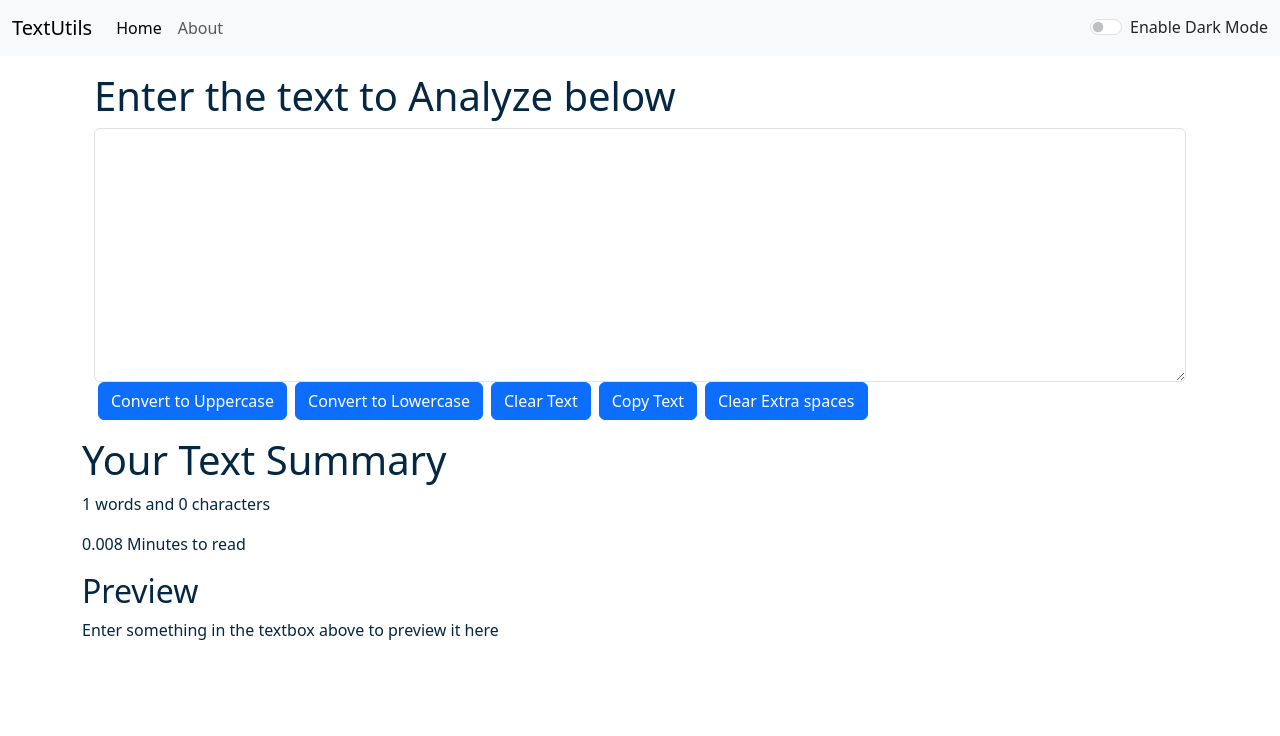
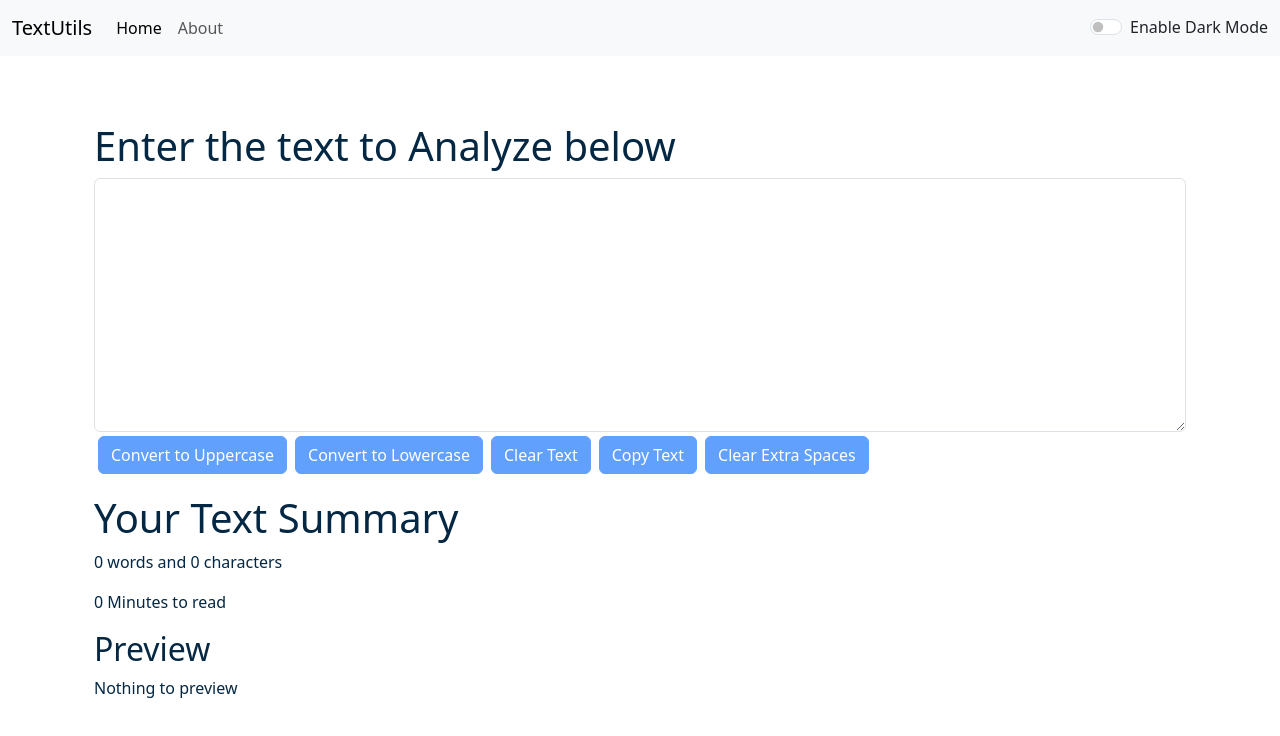
Before and after one commit to PAInPROCk/society_website, a React (Create React App) app: page / in a window 1280 px wide. Shown: the top 736 px of the page. Built offline with nearby package versions, Linux system fonts and the light colour scheme.

Commit message:
12-3-2025 2:30 CWH vid 18 C

```diff
--- a/src/App.js
+++ b/src/App.js
@@ -37,7 +37,7 @@ function App() {
         <Alert alert={alert} />
         <div className="container my-3">
           <Routes>
-            <Route exact path="/about" element={<About />} />
+            <Route exact path="/about" element={<About  mode={mode}/>} />
             <Route exact path="/" element={<TextForm showAlert={showAlert} heading="Enter the text to Analyze below" mode={mode} />} />
           </Routes>
         </div>
--- a/src/components/Alert.js
+++ b/src/components/Alert.js
@@ -8,11 +8,14 @@ function Alert(props) {
     };
 
     return (
-        props.alert && (  // ✅ Correct JSX return
+        <div style={{height: '50px'}}>
+        {props.alert && (  // ✅ Correct JSX return
             <div className={`alert alert-${props.alert.type} alert-dismissible fade show`} role="alert">
                 <strong>{capitalize(props.alert.type)}:</strong> {props.alert.msg}
             </div>
-        )
+
+        )}
+        </div>
     );
 }
 
--- a/src/components/Textform.js
+++ b/src/components/Textform.js
@@ -1,68 +1,71 @@
-import React, {useState} from 'react'
-import { useRef } from 'react';
-
-
+import React, { useState, useRef } from 'react';
 
 export default function MyBox(props) {
+  const [text, setText] = useState('');
   const textRef = useRef(null);
-  const Handleclick = ()=>{
-    // console.log("Uppercase was clicked" + text);
-    let newtext = text.toUpperCase();
-    setText(newtext)
-    props.showAlert("Converted to uppercase!", "success")
-  }
 
-  const Handlelowclick =()=>{
-    let newtext = text.toLowerCase();
-    setText(newtext)
-    props.showAlert("Converted to lowercase!", "success")
-  }
+  const handleClickUpper = () => {
+    let newText = text.toUpperCase();
+    setText(newText);
+    props.showAlert("Converted to uppercase!", "success");
+  };
 
-  const handleonchange =(event) =>{
+  const handleClickLower = () => {
+    let newText = text.toLowerCase();
+    setText(newText);
+    props.showAlert("Converted to lowercase!", "success");
+  };
+
+  const handleOnChange = (event) => {
     setText(event.target.value);
-  }
+  };
 
   const handleCopy = () => {
     if (textRef.current) {
-        textRef.current.select(); // Select text
-        navigator.clipboard.writeText(textRef.current.value);
-        props.showAlert("Copied to Clipboard!", "success");
+      textRef.current.select(); // ✅ Select text inside textarea
+      navigator.clipboard.writeText(textRef.current.value); // ✅ Copy to clipboard
+      document.getSelection().removeAllRanges(); // ✅ Deselect text
+      props.showAlert("Copied to Clipboard!", "success");
     }
   };
 
-  const handleClearClick =()=>{
-    let newText = ' ';
-    setText(newText)
-    props.showAlert("Cleared Text!", "success")
-  }
+  const handleClearClick = () => {
+    setText('');
+    props.showAlert("Cleared Text!", "success");
+  };
 
-  const handleExtraSpaces =() =>{
-    let newText = text.split(/[ ]+/);
-    setText(newText.join(" "))
-    props.showAlert("Cleared Extra Spaces!", "success")
-  }
+  const handleExtraSpaces = () => {
+    let newText = text.replace(/\s+/g, ' ').trim();
+    setText(newText);
+    props.showAlert("Cleared Extra Spaces!", "success");
+  };
 
-  const [text,setText] = useState('');
-  // setText()
   return (
     <>
-    <div className='container' style={{color : props.mode==='dark'?'white':'#042743'}}>
+      <div className='container' style={{ color: props.mode === 'dark' ? 'white' : '#042743' }}>
         <h1>{props.heading}</h1>
-          <textarea className="form-control" value={text} id="MyBox" onChange={handleonchange} style={{backgroundColor: props.mode==='dark'?'grey':'white', color : props.mode==='dark'?'white':'#042743'}} rows="10"></textarea>
-          <button className='btn btn-primary mx-1'onClick={Handleclick}>Convert to Uppercase</button>
-          <button className='btn btn-primary mx-1'onClick={Handlelowclick}>Convert to Lowercase</button>
-          <button className='btn btn-primary mx-1' onClick={handleClearClick}>Clear Text</button>
-          <button className='btn btn-primary mx-1' onClick={handleCopy}>Copy Text</button>
-          <button className='btn btn-primary mx-1' onClick={handleExtraSpaces}>Clear Extra spaces</button>
+        <textarea
+          ref={textRef} // ✅ Attach ref to textarea
+          className="form-control"
+          value={text}
+          onChange={handleOnChange}
+          style={{ backgroundColor: props.mode === 'dark' ? '#13466e' : 'white', color: props.mode === 'dark' ? 'white' : '#042743' }}
+          rows="10"
+        ></textarea>
+        <button disabled={text.length === 0} className='btn btn-primary mx-1 my-1' onClick={handleClickUpper}>Convert to Uppercase</button>
+        <button disabled={text.length === 0} className='btn btn-primary mx-1 my-1' onClick={handleClickLower}>Convert to Lowercase</button>
+        <button disabled={text.length === 0} className='btn btn-primary mx-1 my-1' onClick={handleClearClick}>Clear Text</button>
+        <button disabled={text.length === 0} className='btn btn-primary mx-1 my-1' onClick={handleCopy}>Copy Text</button>
+        <button disabled={text.length === 0} className='btn btn-primary mx-1 my-1' onClick={handleExtraSpaces}>Clear Extra Spaces</button>
+      </div>
 
-    </div>
-    <div className='conatiner my-3' style={{color : props.mode==='dark'?'white':'#042743'}}>
-      <h1>Your Text Summary</h1>
-      <p>{text.split(" ").length} words and {text.length} characters</p>
-      <p>{0.008 * text.split(" ").length} Minutes to read</p>
-      <h2>Preview</h2>
-      <p>{text.length>0 ? text : "Enter something in the textbox above to preview it here"}</p>
-    </div>
+      <div className='container my-3' style={{ color: props.mode === 'dark' ? 'white' : '#042743' }}>
+        <h1>Your Text Summary</h1>
+        <p>{text.split(/\s+/).filter((word) => word.length !== 0).length} words and {text.length} characters</p>
+        <p>{0.008 * text.split(/\s+/).filter((word) => word.length !== 0).length} Minutes to read</p>
+        <h2>Preview</h2>
+        <p>{text.length > 0 ? text : "Nothing to preview"}</p>
+      </div>
     </>
-  )
+  );
 }
```
